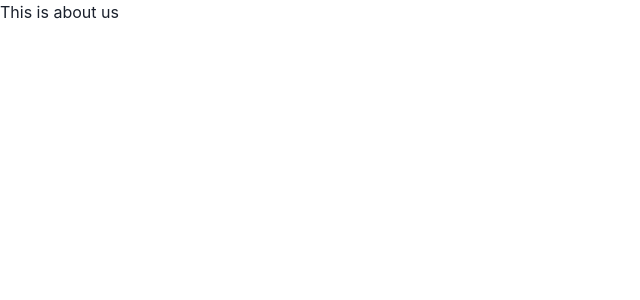
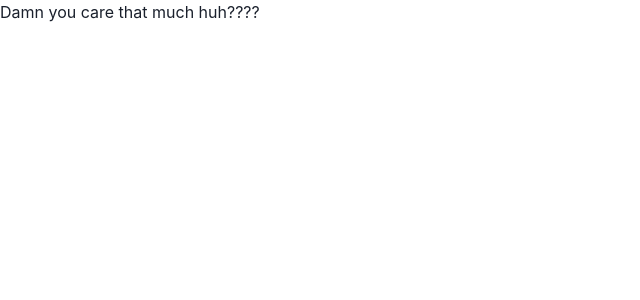
Before and after one commit to rubydevco/rubydev-tempsite, a React (Create React App) app: page /about-us in a window 1280 px wide. Shown: the top 300 px of the page, without its empty margins (0-640 px from the left). Built offline with nearby package versions, Linux system fonts and the light colour scheme.

Commit message:
added about us

```diff
--- a/src/components/AboutUs/AboutUs.js
+++ b/src/components/AboutUs/AboutUs.js
@@ -1,5 +1,5 @@
 const AboutUs = () => {
-  return <div>This is about us</div>;
+  return <div>Damn you care that much huh????</div>;
 };
 
 export default AboutUs;
```
